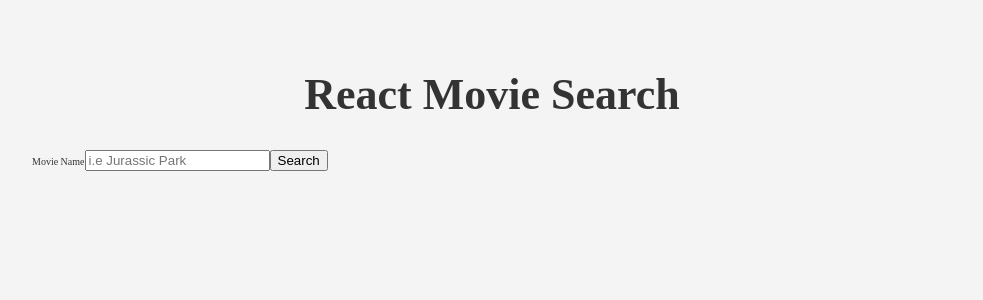
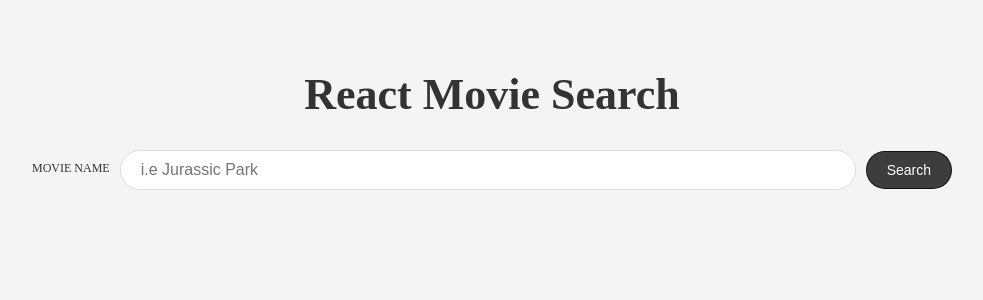
Before and after one commit to paulgast/React-Movie-Search, a React (Create React App) app: page / in a window 1280 px wide. Shown: the top 300 px of the page, without its empty margins (148-1131 px from the left). Built offline with nearby package versions, Linux system fonts and the light colour scheme.

Commit message:
Amélioration du design (css)

```diff
--- a/src/index.css
+++ b/src/index.css
@@ -31,3 +31,49 @@
   font-size: 4.4rem;
   text-align:center;
 }
+
+.form {
+  display: grid;
+}
+
+.label {
+  font-size: 1.2rem;
+  margin-bottom: 0.2rem;
+  text-transform: uppercase;
+}
+
+.input {
+  font-size: 1.6rem;
+  padding: 0.5rem 2rem;
+  line-height: 2.8rem;
+  border-radius: 20px;
+  border: 1px solid #ddd;
+  margin-bottom: 1rem;
+}
+
+.button {
+  background-color: rgba(0,0,0,0.75);
+  color: white;
+  padding: 1rem 2rem;
+  border: 1px solid rgba(0,0,0,0.75);
+  border-radius: 20px;
+  font-size: 1.4rem;
+  cursor: pointer;
+  transition: background-color 250ms;
+}
+
+.button:hover {
+  background-color: rgba(0,0,0,0.85);
+}
+
+@media(min-width:786px){
+  .form {
+    grid-template-columns: auto 1fr auto;
+    grid-gap:1rem;
+    align-items: center;
+  }
+
+  .input{
+    margin-bottom: 0;
+  }
+}
```
